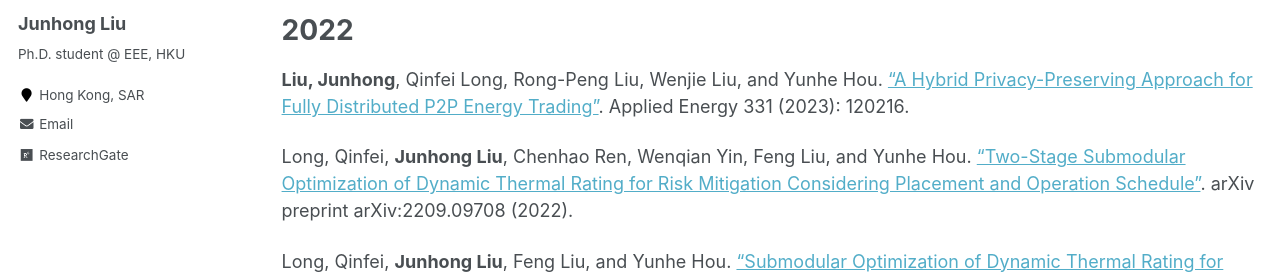
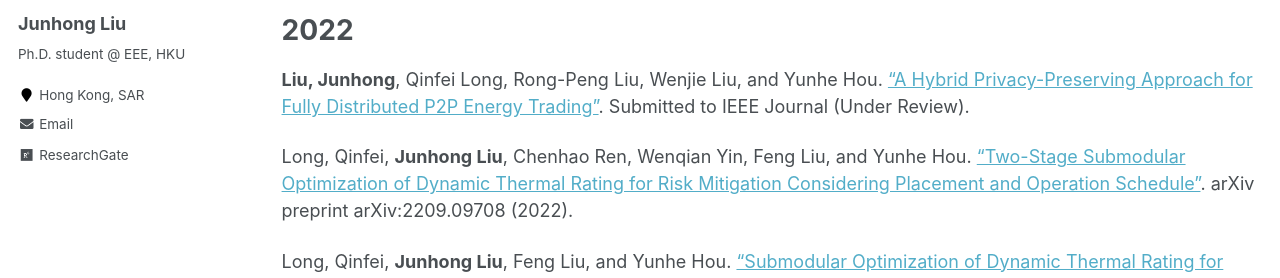
Before and after one commit to johnny-eee/online, a Jekyll site: the page built from _pages/cv.md, in a window 1280 px wide. Shown: the part 247-525 px from the top of the page. Built offline with Jekyll 4.4.1, drawn with Linux system fonts in a browser that asks for light colours.

Commit message:
Update cv.md

```diff
--- a/_pages/cv.md
+++ b/_pages/cv.md
@@ -14,7 +14,7 @@ redirect_from:
 
 2022
 ======
-**Liu, Junhong**, Qinfei Long, Rong-Peng Liu, Wenjie Liu, and Yunhe Hou. ["A Hybrid Privacy-Preserving Approach for Fully Distributed P2P Energy Trading"]( ). Applied Energy 331 (2023): 120216.
+**Liu, Junhong**, Qinfei Long, Rong-Peng Liu, Wenjie Liu, and Yunhe Hou. ["A Hybrid Privacy-Preserving Approach for Fully Distributed P2P Energy Trading"]( ). Submitted to IEEE Journal (Under Review).
 
 Long, Qinfei, **Junhong Liu**, Chenhao Ren, Wenqian Yin, Feng Liu, and Yunhe Hou. ["Two-Stage Submodular Optimization of Dynamic Thermal Rating for Risk Mitigation Considering Placement and Operation Schedule"](https://arxiv.org/pdf/2209.09708.pdf). arXiv preprint arXiv:2209.09708 (2022).
 
```
